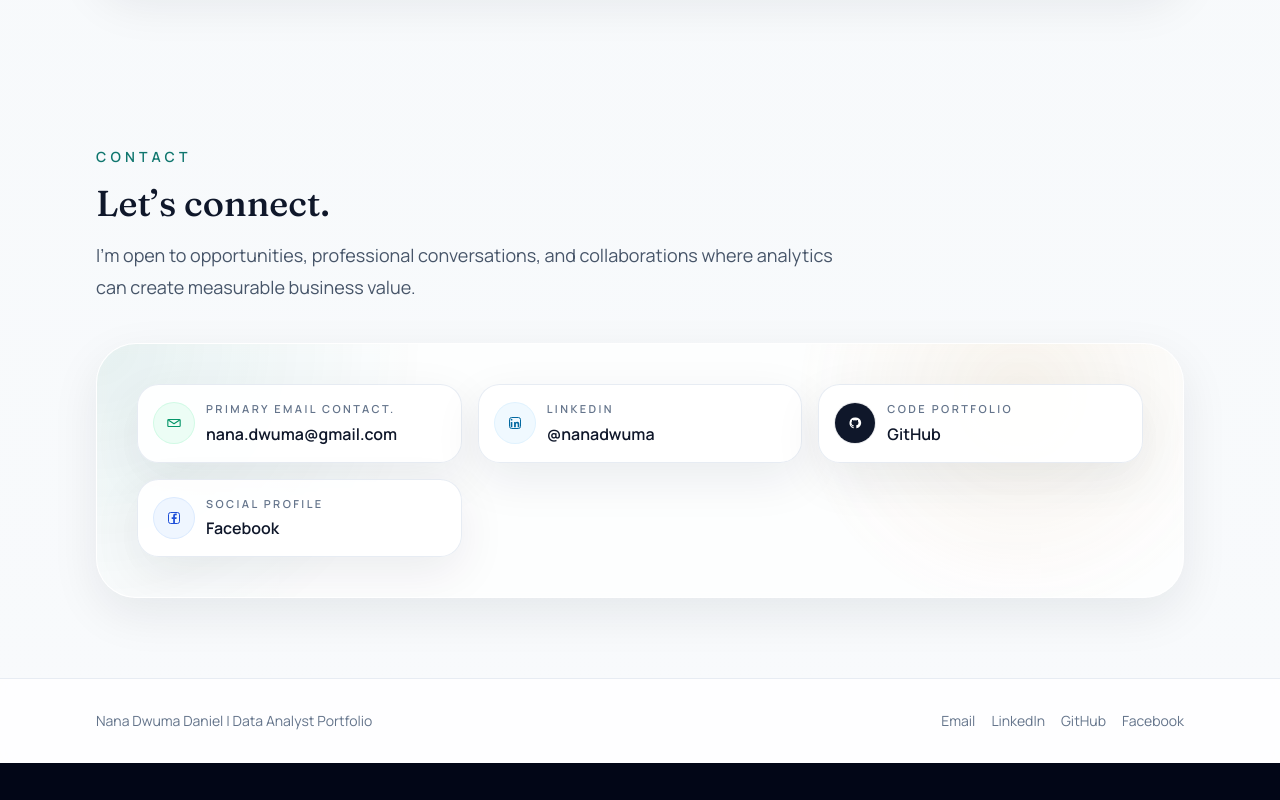
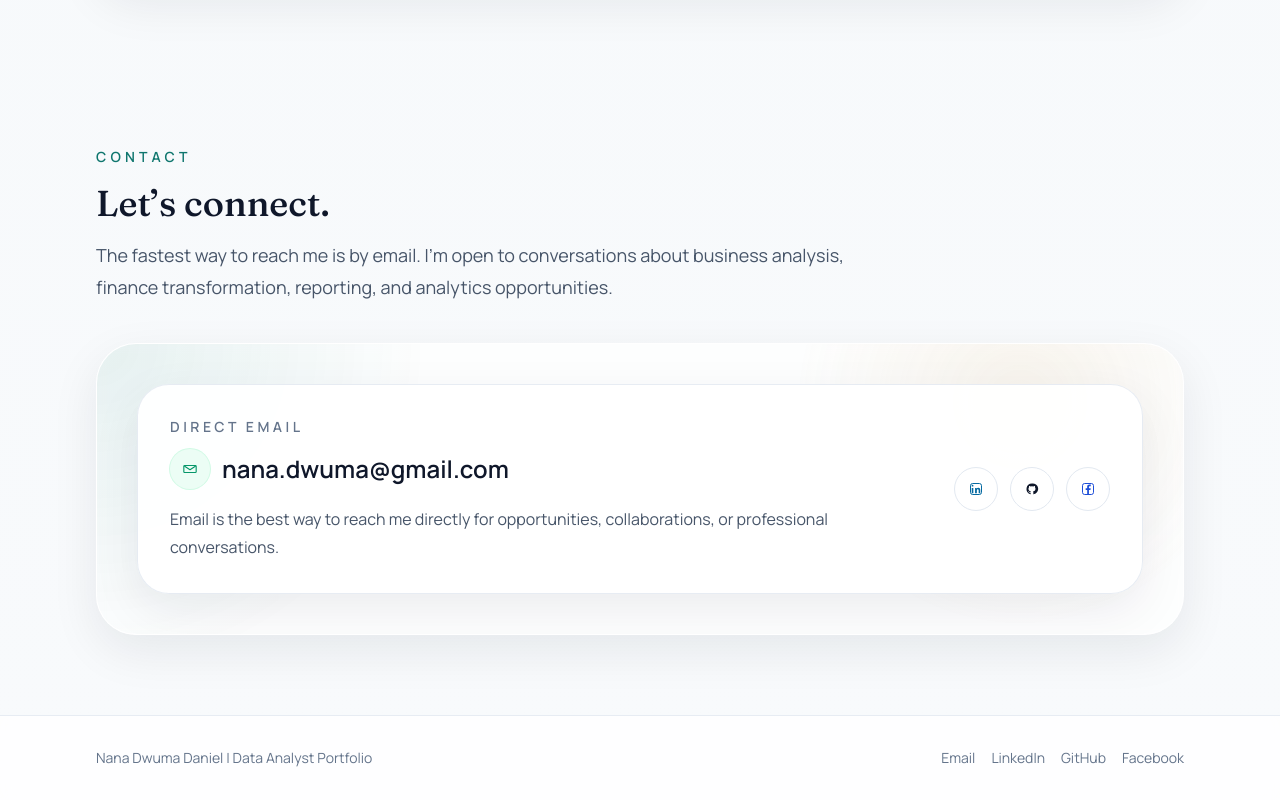
Before and after one commit to Nanadwuma/nanaportfolio, a React (Vite) app: page /#/ in a window 1280 px wide. Shown: the part 7956-8756 px from the top of the page. Before the commit the page ends 8719 px from the top, so only its background shows below. Built offline with nearby package versions, Linux system fonts and the light colour scheme.

Commit message:
Simplify contact section with direct email focus

```diff
--- /dev/null
+++ b/src/components/ContactSection.jsx
@@ -0,0 +1,131 @@
+import Section from './Section';
+import { portfolio } from '../data/portfolio';
+
+function MailIcon() {
+  return (
+    <svg viewBox="0 0 24 24" aria-hidden="true" className="h-4 w-4">
+      <path
+        d="M4 6.75h16a1.25 1.25 0 0 1 1.25 1.25v8A1.25 1.25 0 0 1 20 17.25H4A1.25 1.25 0 0 1 2.75 16V8A1.25 1.25 0 0 1 4 6.75Z"
+        fill="none"
+        stroke="currentColor"
+        strokeWidth="1.7"
+        strokeLinejoin="round"
+      />
+      <path
+        d="m4 8 8 5 8-5"
+        fill="none"
+        stroke="currentColor"
+        strokeWidth="1.7"
+        strokeLinecap="round"
+        strokeLinejoin="round"
+      />
+    </svg>
+  );
+}
+
+function LinkedInIcon() {
+  return (
+    <svg viewBox="0 0 24 24" aria-hidden="true" className="h-4 w-4">
+      <path
+        d="M6.8 8.4a1.4 1.4 0 1 1 0-2.8 1.4 1.4 0 0 1 0 2.8Zm-1.2 2h2.4v8h-2.4v-8Zm5 0H13v1.1h.03c.33-.62 1.15-1.27 2.37-1.27 2.53 0 3 1.67 3 3.84v4.32H16v-3.83c0-.91-.02-2.08-1.27-2.08-1.27 0-1.46.99-1.46 2.02v3.89h-2.67v-8Z"
+        fill="currentColor"
+      />
+      <rect x="3.75" y="3.75" width="16.5" height="16.5" rx="3.25" fill="none" stroke="currentColor" strokeWidth="1.5" />
+    </svg>
+  );
+}
+
+function GitHubIcon() {
+  return (
+    <svg viewBox="0 0 24 24" aria-hidden="true" className="h-4 w-4">
+      <path
+        d="M12 3.75a8.25 8.25 0 0 0-2.61 16.08c.41.08.56-.18.56-.4v-1.42c-2.28.5-2.77-.97-2.77-.97-.37-.95-.91-1.2-.91-1.2-.74-.5.06-.49.06-.49.82.06 1.25.84 1.25.84.73 1.24 1.91.88 2.38.67.07-.53.29-.88.52-1.08-1.82-.2-3.74-.91-3.74-4.07 0-.9.32-1.64.84-2.21-.08-.21-.36-1.04.08-2.16 0 0 .69-.22 2.26.84a7.8 7.8 0 0 1 4.12 0c1.57-1.06 2.26-.84 2.26-.84.44 1.12.16 1.95.08 2.16.52.57.84 1.31.84 2.21 0 3.17-1.93 3.87-3.77 4.06.3.26.56.77.56 1.56v2.31c0 .22.15.49.57.4A8.25 8.25 0 0 0 12 3.75Z"
+        fill="currentColor"
+      />
+    </svg>
+  );
+}
+
+function FacebookIcon() {
+  return (
+    <svg viewBox="0 0 24 24" aria-hidden="true" className="h-4 w-4">
+      <path
+        d="M13.4 20.25v-6.83h2.3l.34-2.67H13.4V9.04c0-.77.21-1.3 1.32-1.3h1.41V5.35c-.24-.03-1.07-.1-2.03-.1-2 0-3.37 1.22-3.37 3.47v2.03H8.5v2.67h2.27v6.83h2.63Z"
+        fill="currentColor"
+      />
+      <rect x="3.75" y="3.75" width="16.5" height="16.5" rx="3.25" fill="none" stroke="currentColor" strokeWidth="1.5" />
+    </svg>
+  );
+}
+
+const socialLinks = [
+  {
+    label: 'LinkedIn',
+    href: portfolio.contact.linkedIn,
+    icon: <LinkedInIcon />,
+    className: 'text-sky-700 hover:border-sky-200 hover:bg-sky-50',
+  },
+  {
+    label: 'GitHub',
+    href: portfolio.contact.github,
+    icon: <GitHubIcon />,
+    className: 'text-slate-900 hover:border-slate-300 hover:bg-slate-50',
+  },
+  {
+    label: 'Facebook',
+    href: portfolio.contact.facebook,
+    icon: <FacebookIcon />,
+    className: 'text-blue-700 hover:border-blue-200 hover:bg-blue-50',
+  },
+];
+
+export default function ContactSection() {
+  const { sectionContent, contact } = portfolio;
+
+  return (
+    <Section
+      id="contact"
+      eyebrow={sectionContent.contact.eyebrow}
+      title={sectionContent.contact.title}
+      description="The fastest way to reach me is by email. I’m open to conversations about business analysis, finance transformation, reporting, and analytics opportunities."
+      className="py-14 sm:py-16 lg:py-20"
+    >
+      <div className="section-shell p-6 sm:p-8 lg:p-10">
+        <div className="section-inner rounded-[2rem] border border-slate-200/80 bg-white/95 p-7 shadow-card sm:p-8">
+          <div className="flex flex-col gap-6 md:flex-row md:items-center md:justify-between">
+            <div className="max-w-2xl">
+              <p className="text-sm font-semibold uppercase tracking-[0.25em] text-slate-500">Direct Email</p>
+              <a
+                href={`mailto:${contact.email}`}
+                className="mt-3 inline-flex items-center gap-3 text-xl font-semibold text-ink transition hover:text-accent focus-visible:outline-none focus-visible:ring-2 focus-visible:ring-accent focus-visible:ring-offset-2 sm:text-2xl"
+              >
+                <span className="inline-flex h-10 w-10 items-center justify-center rounded-full bg-emerald-50 text-emerald-600 ring-1 ring-emerald-100">
+                  <MailIcon />
+                </span>
+                <span className="break-all">{contact.email}</span>
+              </a>
+              <p className="mt-4 text-base leading-7 text-slate-600">
+                Email is the best way to reach me directly for opportunities, collaborations, or professional conversations.
+              </p>
+            </div>
+
+            <div className="flex items-center gap-3">
+              {socialLinks.map((item) => (
+                <a
+                  key={item.label}
+                  href={item.href}
+                  target="_blank"
+                  rel="noreferrer"
+                  aria-label={item.label}
+                  className={`inline-flex h-11 w-11 items-center justify-center rounded-full border border-slate-200 bg-white transition focus-visible:outline-none focus-visible:ring-2 focus-visible:ring-accent focus-visible:ring-offset-2 ${item.className}`}
+                >
+                  {item.icon}
+                </a>
+              ))}
+            </div>
+          </div>
+        </div>
+      </div>
+    </Section>
+  );
+}
--- a/src/pages/HomePage.jsx
+++ b/src/pages/HomePage.jsx
@@ -1,14 +1,13 @@
 import Hero from '../components/Hero';
 import Section from '../components/Section';
 import SkillCard from '../components/SkillCard';
-import ContactCard from '../components/ContactCard';
 import FeaturedProjects from '../components/FeaturedProjects';
 import ExperienceSection from '../components/ExperienceSection';
 import CredentialsSection from '../components/CredentialsSection';
+import ContactSection from '../components/ContactSection';
 import PageLayout from '../components/PageLayout';
-import { getContactItems, portfolio } from '../data/portfolio';
+import { portfolio } from '../data/portfolio';
 
-const contactItems = getContactItems();
 const { sectionContent } = portfolio;
 
 export default function HomePage() {
@@ -97,22 +96,7 @@ export default function HomePage() {
         </div>
       </Section>
 
-      {/* Contact section */}
-      <Section
-        id="contact"
-        eyebrow={sectionContent.contact.eyebrow}
-        title={sectionContent.contact.title}
-        description={sectionContent.contact.description}
-        className="py-14 sm:py-16 lg:py-20"
-      >
-        <div className="section-shell p-6 sm:p-8 lg:p-10">
-          <div className="section-inner grid gap-4 md:grid-cols-3">
-            {contactItems.map((item) => (
-              <ContactCard key={item.label} {...item} />
-            ))}
-          </div>
-        </div>
-      </Section>
+      <ContactSection />
     </PageLayout>
   );
 }
```
